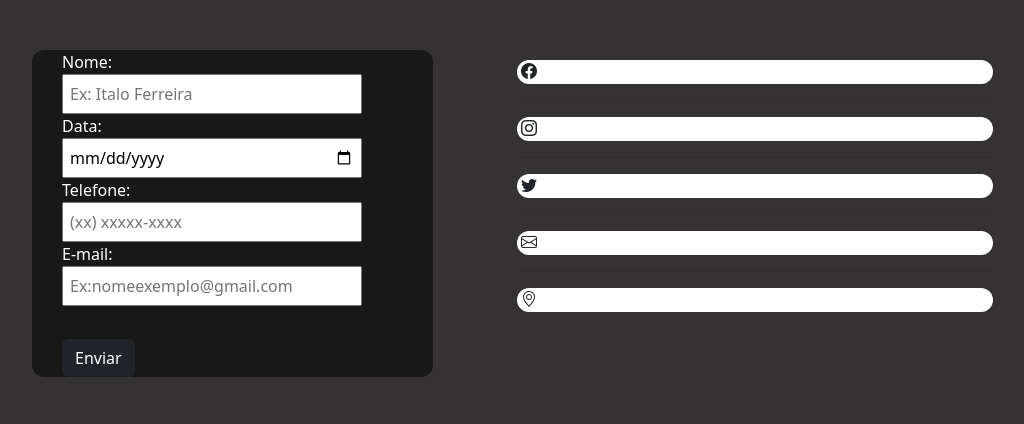
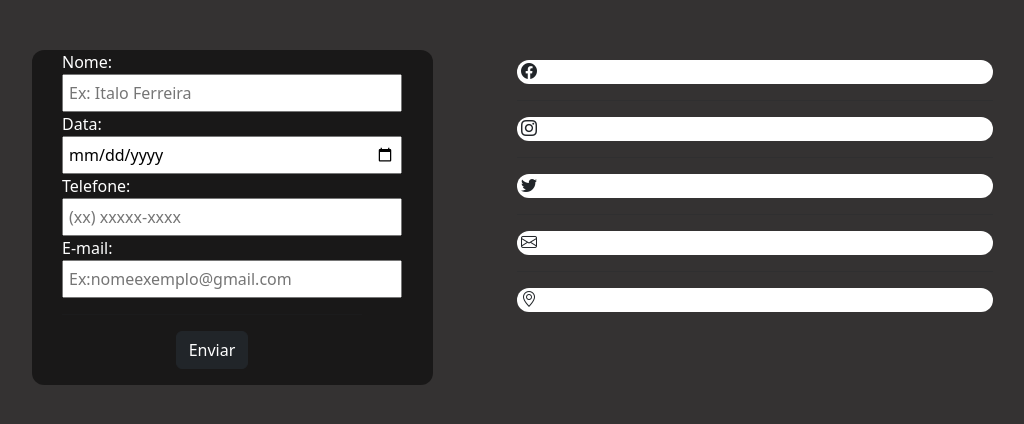
Before and after one commit to WesleyRibeirodaSilva/Ursinhos_EM_Chamas-main, a PHP site: page /contatos.html in a window 1280 px wide. Shown: the top 424 px of the page, without its empty margins (100-1124 px from the left). Run offline with PHP 8.4, Linux system fonts and the light colour scheme; some libraries are stand-ins or nearby versions.

Commit message:
arrumando

```diff
--- a/Ursinhos_EM_Chamas-main/Projeto-2/contatos.html
+++ b/Ursinhos_EM_Chamas-main/Projeto-2/contatos.html
@@ -51,8 +51,8 @@
             </div>
             <hr>
 
-            <div class="botao">
-              <button type="button" class="btn btn-dark text-white">Enviar</button>
+            <div class="botao m-3 text-center">
+              <button type="button" class="btn btn-dark text-white ">Enviar</button>
             </div>
           </fieldset>
 
--- a/Ursinhos_EM_Chamas-main/Projeto-2/files/css/style.css
+++ b/Ursinhos_EM_Chamas-main/Projeto-2/files/css/style.css
@@ -655,8 +655,24 @@ border-radius: 10px;
 .noticia {
   margin: 10px 0px;
 }
+@media(max-width:576px) {
+  input{
+    padding: 5px auto;
+    width: 300px;
+  }
+}
 
+@media (min-width: 576px )and (max-width: 768px){
+  input{
+    padding: 5px auto;
+    width: 400px;
+  }
+}
 @media (min-width: 768px) {
+input{
+  padding: 5px auto;
+  width: 580px;
+}
   footer nav ul li a {
     padding: 5px 50px;
     font-size: 1.1rem;
@@ -723,10 +739,11 @@ border-radius: 10px;
     font-size: 1rem;
   }
 }
-
 /* ----------------------------------Erick------------------------------------> */
 @media (min-width: 992px) {
-
+input{
+  width: 270px;
+}
   /* menu footer  */
   footer nav ul li a {
     padding: 5px 30px;
@@ -849,7 +866,12 @@ border-radius: 10px;
     font-size: 0.9rem;
   }
 }
-
+@media (min-width: 1200px) {
+  input{
+    padding: 5px;
+    width: 340px;
+  }
+}
 /* <__________________________________Home Wesley___________________________________> */
 @media (max-width: 990px) {
   #navbarNav {
@@ -857,8 +879,8 @@ border-radius: 10px;
     border-radius: 20px;
   }
 }
+@media (max-width: 1200px) {
 
-@media (max-width: 1200px) {
   .cor-gradiente {
     margin-top: 0px;
   }
@@ -896,12 +918,6 @@ fieldset {
 
 }
 
-input {
-  padding: 6px;
-  width: 300px;
-
-}
-
 section .teste {
   margin: 25px;
 }
@@ -911,7 +927,3 @@ section .teste {
   padding: 10px;
   margin-left: 50px;
 }
-
-button {
-  padding-top: 100px;
-}
```
